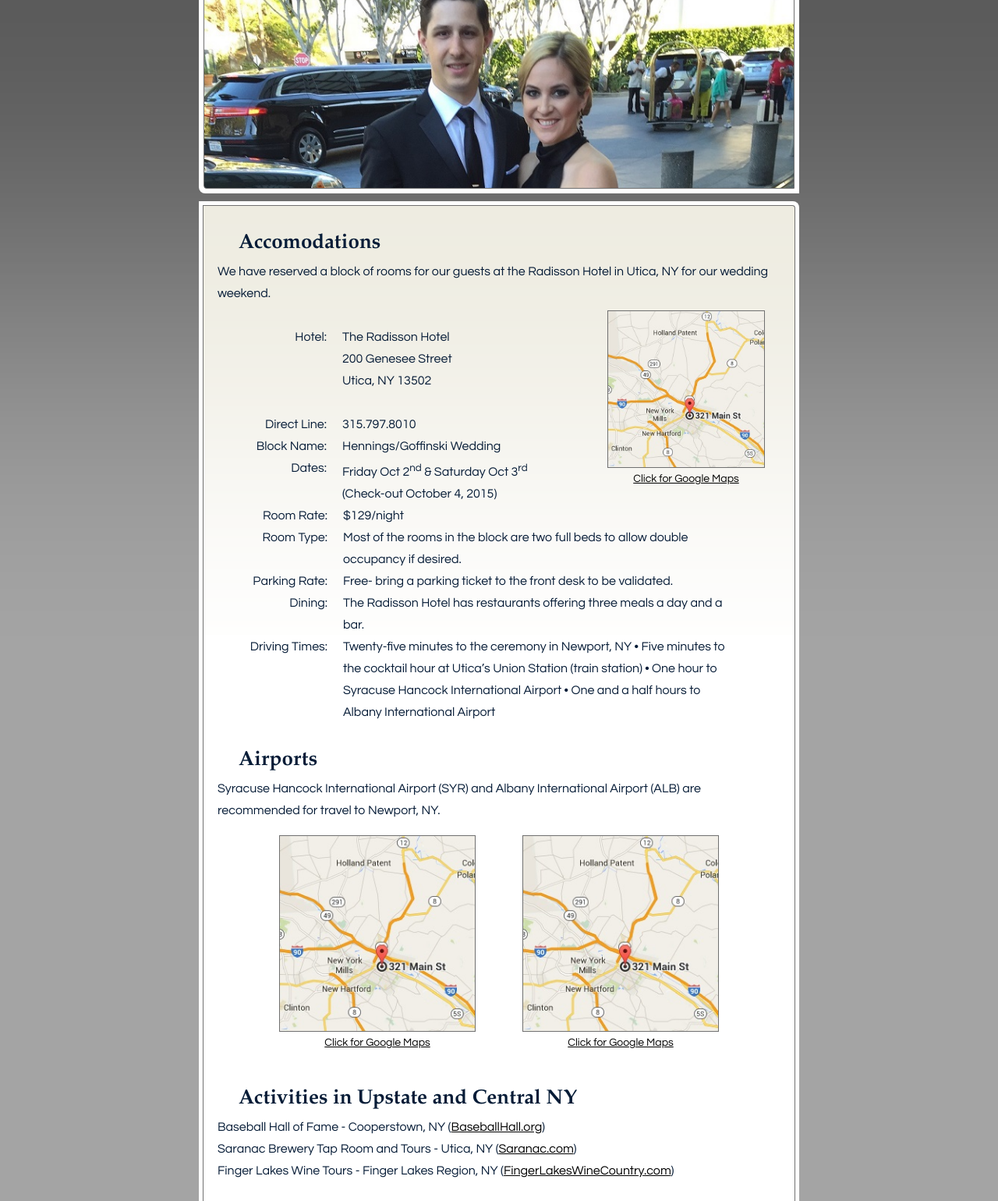
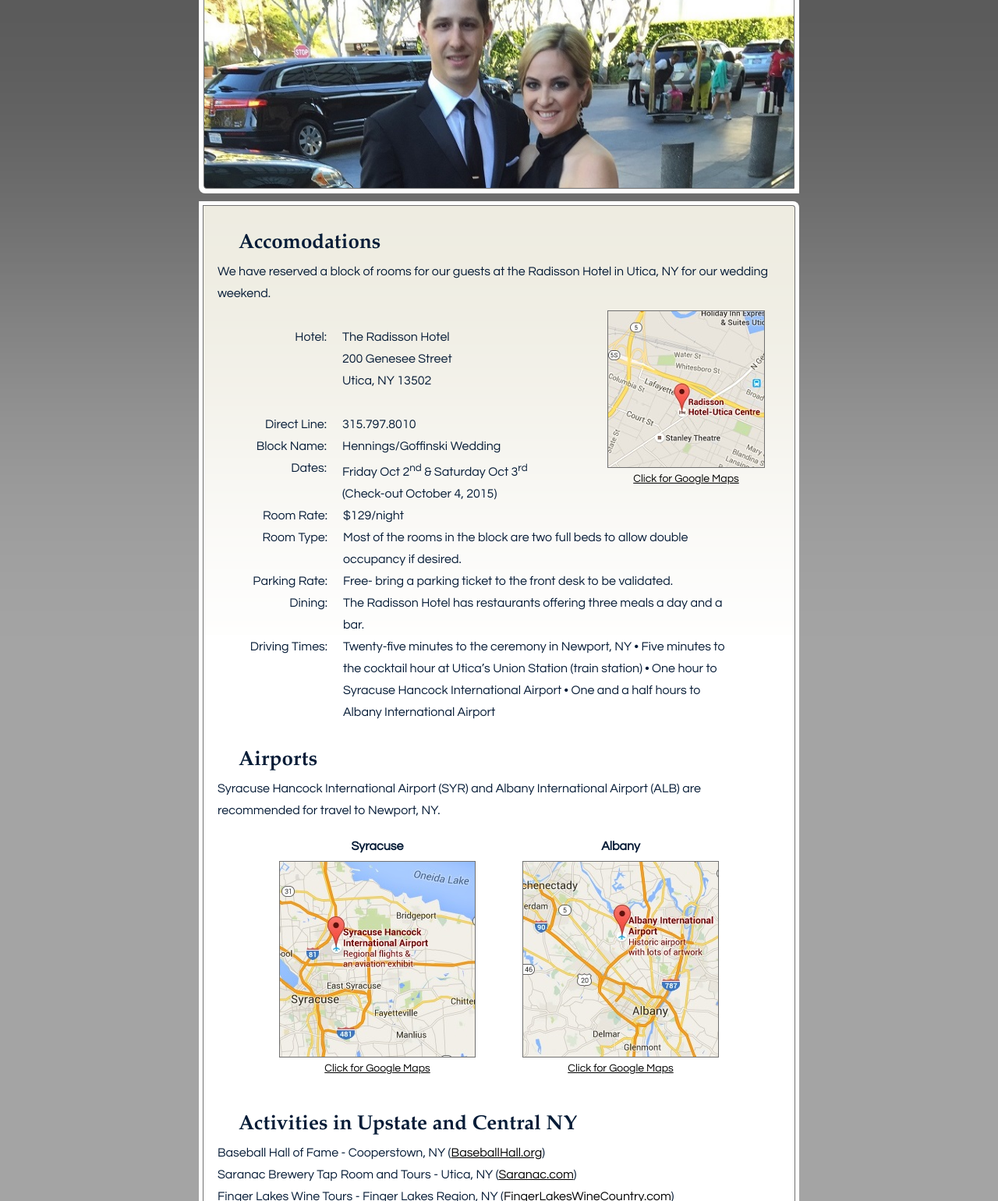
Before and after one commit to ClarissaAndCurtis/Wedding, a plain HTML site: page Accomodations.html in a window 1280 px wide. Shown: the part 165-1705 px from the top of the page at 78% size. Drawn offline with Linux system fonts and the light colour scheme.

Commit message:
new correct maps and links, center map caption

```diff
--- a/Accomodations.html
+++ b/Accomodations.html
@@ -41,7 +41,7 @@ Released   : 20081009
             <div class="contentText">
               <p>We have reserved a block of rooms for our guests at the Radisson Hotel in Utica, NY for our wedding weekend.</p><br />
               <div class="rightMap" id="radissonmapDiv">
-                <a target="_blank" rel="popup" href="https://www.google.com/maps/dir//321+Main+St,+Utica,+NY+13501/@43.0974992,-75.2309034,13z/data=!4m8!4m7!1m0!1m5!1m1!1s0x89d947186bfdc925:0x975415d47d8ddc1a!2m2!1d-75.2239083!2d43.103915"><img id="radissonmap" src="unionstation_map_small2.jpg" title="Google Maps - Union Station, Utica, NY">
+                <a target="_blank" rel="popup" href="https://www.google.com/maps/place/Radisson+Hotel-Utica+Centre/@43.087008,-75.2326848,12z/data=!4m2!3m1!1s0x89d94726a3ca0b75:0x4e9680bd63887d0b"><img id="radissonmap" src="radisson_map_small.jpg" title="Google Maps - Union Station, Utica, NY">
                 <div class="mapCaption"><p>Click for Google Maps</a></p></div>
               </div>
               <div><p><span class="eventInfo infoLabel">Hotel:</span><span class="eventInfo infoData" style="width: 280px;">The Radisson Hotel</span></p><br /></div>
@@ -60,12 +60,14 @@ Released   : 20081009
             <div class="contentText">
               <p>Syracuse Hancock International Airport (SYR) and Albany International Airport (ALB) are recommended for travel to Newport, NY.</p><br />
               <div class="centerMapContainer">
-                <div class="centerMap" id="centerMap1Div">
-                  <a target="_blank" rel="popup" href="https://www.google.com/maps/dir//321+Main+St,+Utica,+NY+13501/@43.0974992,-75.2309034,13z/data=!4m8!4m7!1m0!1m5!1m1!1s0x89d947186bfdc925:0x975415d47d8ddc1a!2m2!1d-75.2239083!2d43.103915"><img id="centerMap1" src="unionstation_map_small2.jpg" title="Google Maps - Union Station, Utica, NY">
+                <div class="centerMap" id="syrMapDiv">
+                  <div class="mapHeader"><p>Syracuse</p></div>
+                  <a target="_blank" rel="popup" href="https://www.google.com/maps/place/Syracuse+Hancock+International+Airport/@43.1533906,-75.9856058,10z/data=!4m2!3m1!1s0x0:0xa73e0a994f866827"><img id="syrMap" src="syr_map_small.jpg" title="Google Maps - Syracuse Hancock Internantional Airport">
                   <div class="mapCaption"><p>Click for Google Maps</a></p></div>
                 </div>
-                <div class="centerMap" id="centerMap2Div">
-                  <a target="_blank" rel="popup" href="https://www.google.com/maps/dir//321+Main+St,+Utica,+NY+13501/@43.0974992,-75.2309034,13z/data=!4m8!4m7!1m0!1m5!1m1!1s0x89d947186bfdc925:0x975415d47d8ddc1a!2m2!1d-75.2239083!2d43.103915"><img id="centerMap2" src="unionstation_map_small2.jpg" title="Google Maps - Union Station, Utica, NY">
+                <div class="centerMap" id="albMapDiv">
+                  <div class="mapHeader"><p>Albany</p></div>
+                  <a target="_blank" rel="popup" href="https://www.google.com/maps/place/Albany+International+Airport/@42.7460634,-74.0017337,10z/data=!4m2!3m1!1s0x89de0cee2f49259f:0xf064a3c7c66b5d9b"><img id="albMap" src="alb_map_small.jpg" title="Google Maps - Albany International Airport">
                   <div class="mapCaption"><p>Click for Google Maps</a></p></div>
                 </div>
               </div>
--- a/style.css
+++ b/style.css
@@ -167,7 +167,7 @@ body
   width:756px;
   height:331px;
   top:6px;
-  background-image:url(CnC_smaller7.jpg);
+  background-image:url(CnC_smaller8.jpg);
   background-repeat:no-repeat;
   background-size:cover;
   /*background-size:100%;*/
@@ -178,20 +178,20 @@ body
 
 #mainPicture .picture.home
 {
-  background-image:url(CnC_smaller7.jpg);
+  background-image:url(CnC_smaller8.jpg);
 }
 #mainPicture .picture.wedday
 {
-  background-image:url(CnC_Pimlico_small3.jpg);
+  background-image:url(CnC_Pimlico_small4.jpg);
 }
 #mainPicture .picture.accoms
 {
-  background-image:url(CnC_Pimlico_small3.jpg);
-  background-image:url(CnC_smaller7.jpg);
+  background-image:url(CnC_Pimlico_small4.jpg);
+  background-image:url(CnC_smaller8.jpg);
 }
 #mainPicture .picture.illini
 {
-  background-image:url(CnC_ArlingtonPark_small8.jpg);
+  background-image:url(CnC_ArlingtonPark_small9.jpg);
 }
 #mainPicture .picture.contacts
 {
@@ -200,7 +200,7 @@ body
 #mainPicture .picture.reg
 {
   background-image:url(CnC_Madison_small5.jpg);
-  background-image:url(CnC_Pimlico_small3.jpg);
+  background-image:url(CnC_Pimlico_small4.jpg);
 }
 
 #headerTitle
@@ -324,7 +324,7 @@ body
 }
 #radissonmapDiv{margin-top: -10px;}
 
-.contentBox .innerBox #centerMap1
+.contentBox .innerBox #syrMap
 {
   float: left;
   width: 250px;
@@ -333,8 +333,8 @@ body
   margin: -10px 30px 0px 30px;
   border: 1px solid #707070;
 }
-#centerMap1Div{margin-top: 0px;}
-.contentBox .innerBox #centerMap2
+#syrMapDiv{margin-top: 0px;}
+.contentBox .innerBox #albMap
 {
   float: left;
   width: 250px;
@@ -343,7 +343,7 @@ body
   margin: -10px 30px 0px 30px;
   border: 1px solid #707070;
 }
-#centerMap2Div{margin-top: 0px;}
+#albMapDiv{margin-top: 0px;}
 
 .contentBox .innerBox .mapCaption p
 {
@@ -370,6 +370,13 @@ body
 .contentText .centerMapContainer .mapCaption p
 {
   margin: 0px 0px 0px 0px;
+}
+.contentText .centerMapContainer .mapHeader p
+{
+  font-size: 16px;
+  font-weight: 600;
+  /* top, right, bottom, left */
+  margin: -10px 0px 15px 0px;
 }
 
 .contentTitle
```
Also changed, not shown: CnC_ArlingtonPark_small8.jpg, CnC_ArlingtonPark_small9.jpg (added), CnC_Pimlico_small3.jpg, CnC_Pimlico_small4.jpg (added), CnC_smaller8.jpg (added), alb_map_small.jpg (added), pinstripes_facade_small.jpg (added), radisson_map_small.jpg (added), syr_map_small.jpg (added), 1 other file.
